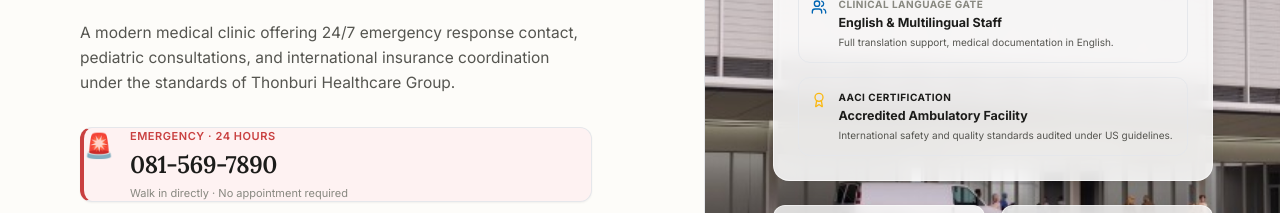
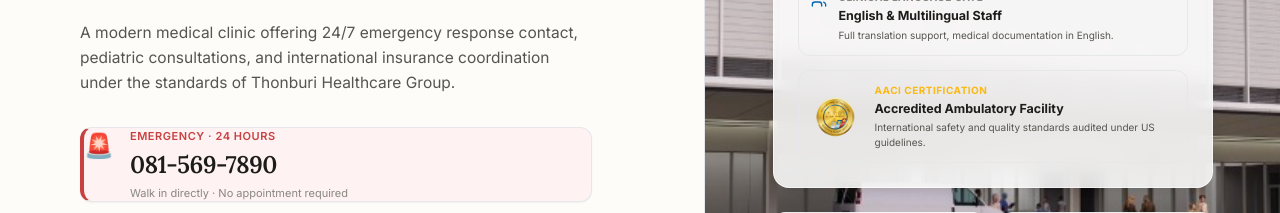
Before and after one commit to instrph2022/thonburilanta.com, a Next.js app: page / in a window 1280 px wide. Shown: the part 392-605 px from the top of the page. Built offline with nearby package versions, Linux system fonts and the light colour scheme; no server answers.

Commit message:
feat: integrate official AACI accreditation logo badge

```diff
--- a/src/app/page.tsx
+++ b/src/app/page.tsx
@@ -243,10 +243,14 @@
                   </div>
                 </div>
 
-                <div className="flex items-start gap-3 bg-amber-light/70 rounded-xl p-3 border border-amber/10">
-                  <Award className="w-4 h-4 text-amber mt-0.5 shrink-0" />
+                <div className="flex items-center gap-4 bg-amber-light/30 rounded-xl p-3 border border-amber/15">
+                  <img
+                    src="/logo-aaci.png"
+                    alt="AACI Quality & Patient Safety"
+                    className="w-12 h-12 object-contain shrink-0"
+                  />
                   <div className="flex-1">
-                    <span className="text-[10px] font-bold text-amber-light text-dark uppercase tracking-wider block">AACI Certification</span>
+                    <span className="text-[10px] font-bold text-amber uppercase tracking-wider block">AACI Certification</span>
                     <span className="text-[12.5px] font-bold text-dark block mt-0.5">Accredited Ambulatory Facility</span>
                     <span className="text-[10px] text-mid block mt-0.5">International safety and quality standards audited under US guidelines.</span>
                   </div>
```
Also changed, not shown: public/logo-aaci.png (added).
